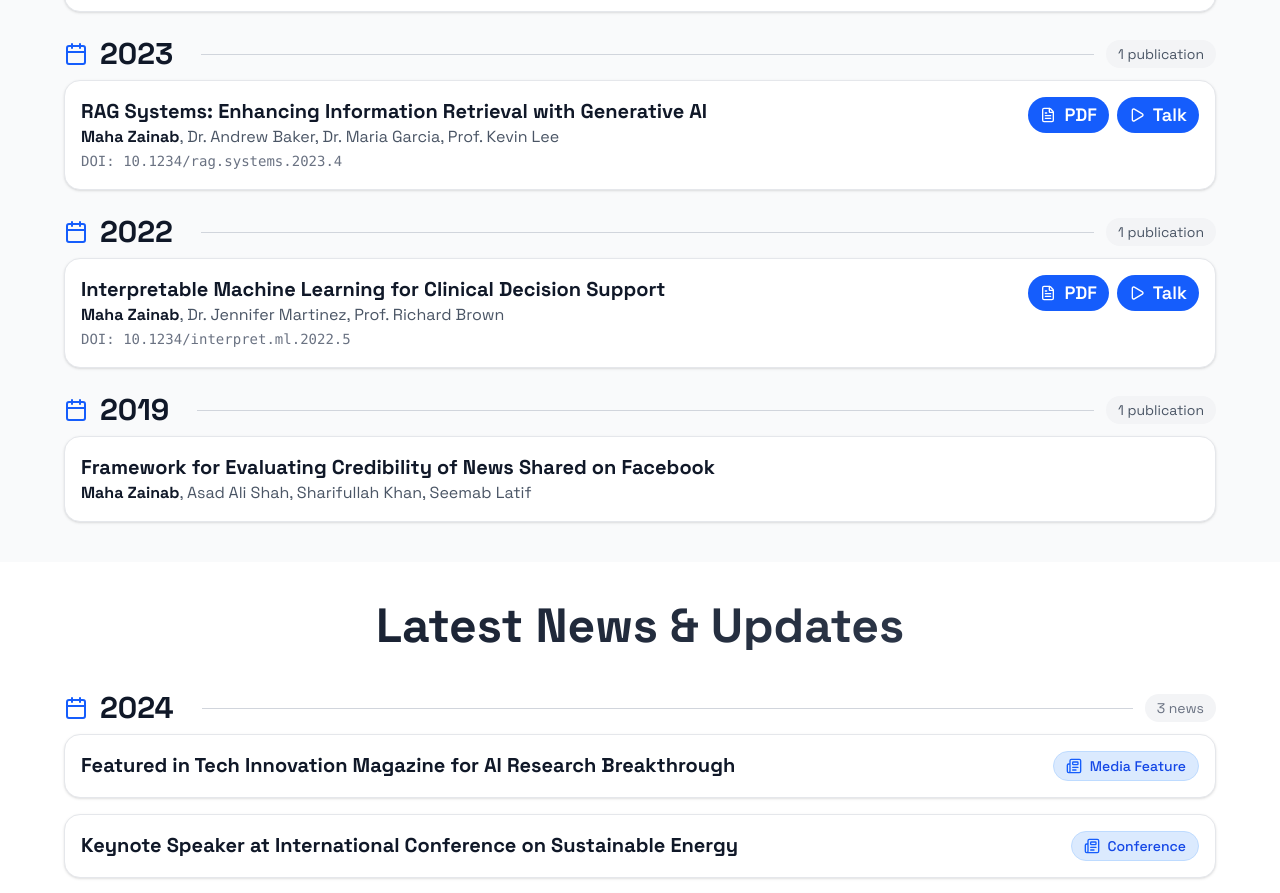
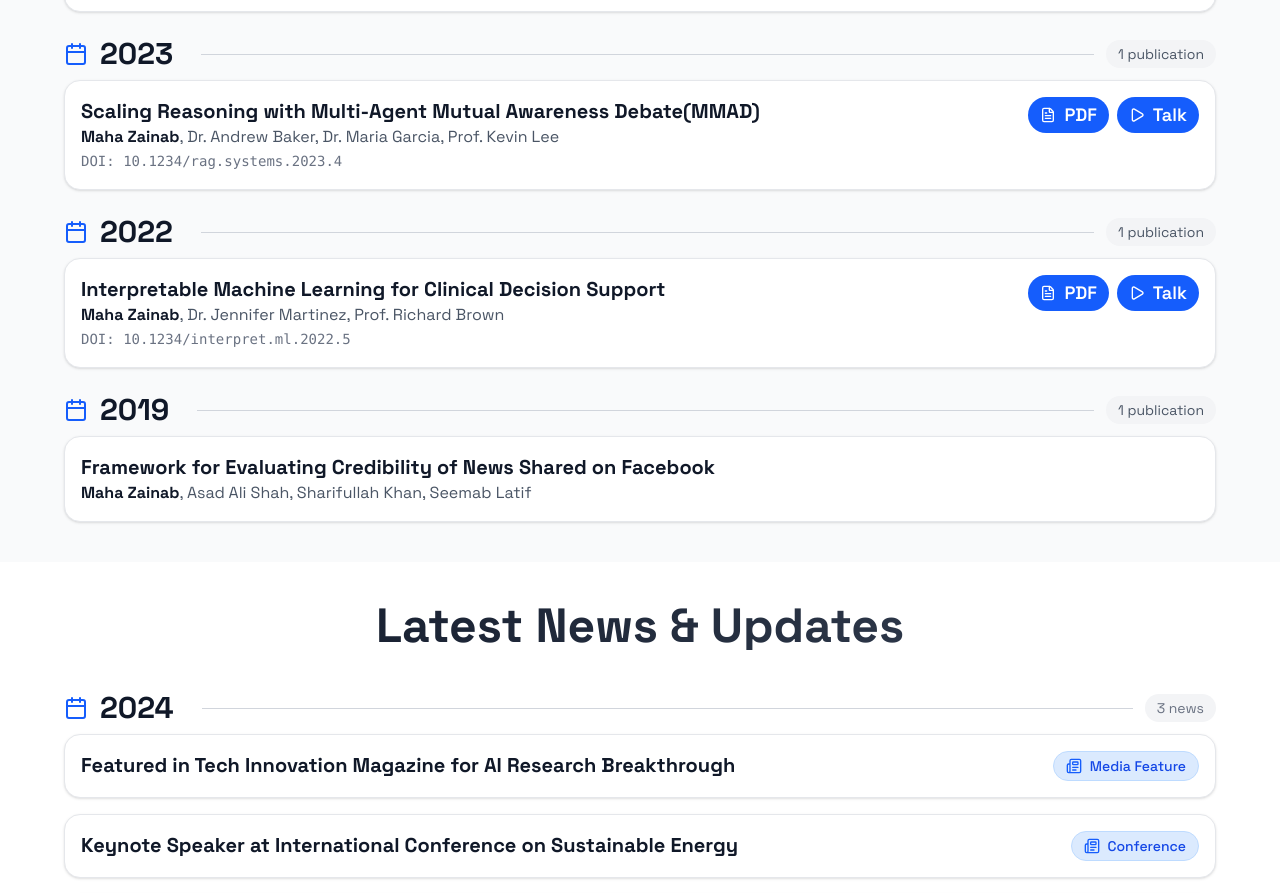
Before and after one commit to MahaZainab/MahaZainab.github.io, a React (Vite) app: page / in a window 1280 px wide. Shown: the part 1339-2232 px from the top of the page. Built offline with nearby package versions, Linux system fonts and the light colour scheme.

Commit message:
Auto commit on save

```diff
--- a/src/data/content.ts
+++ b/src/data/content.ts
@@ -86,7 +86,7 @@ export const publications: Publication[] = [
   },
   {
     id: 4,
-    title: "RAG Systems: Enhancing Information Retrieval with Generative AI",
+    title: "Scaling Reasoning with Multi-Agent Mutual Awareness Debate(MMAD)",
     authors: [
       "Maha Zainab",
       "Dr. Andrew Baker",
```
